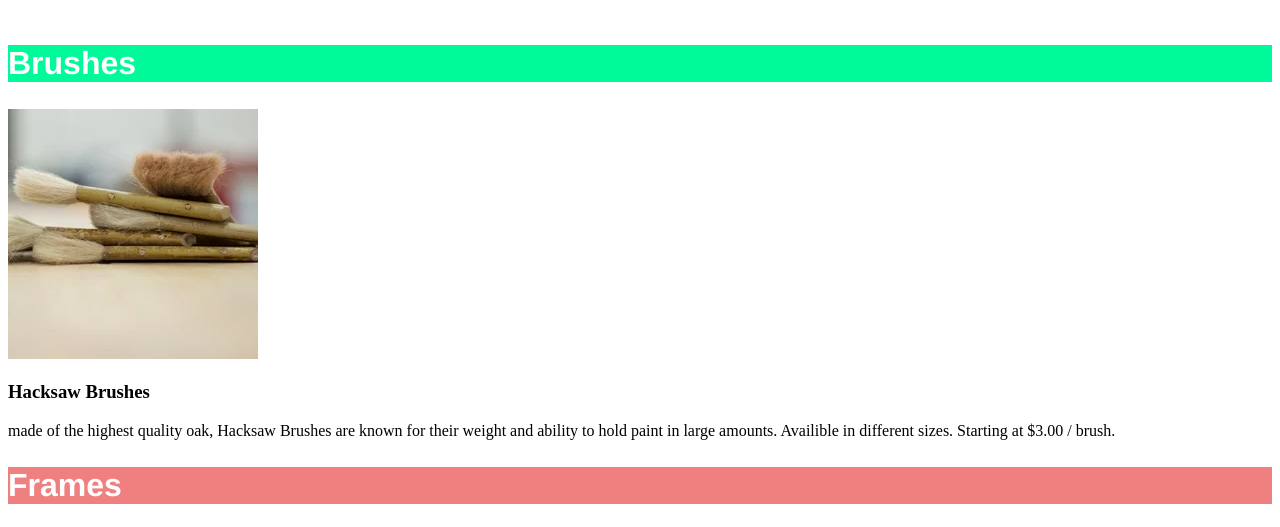
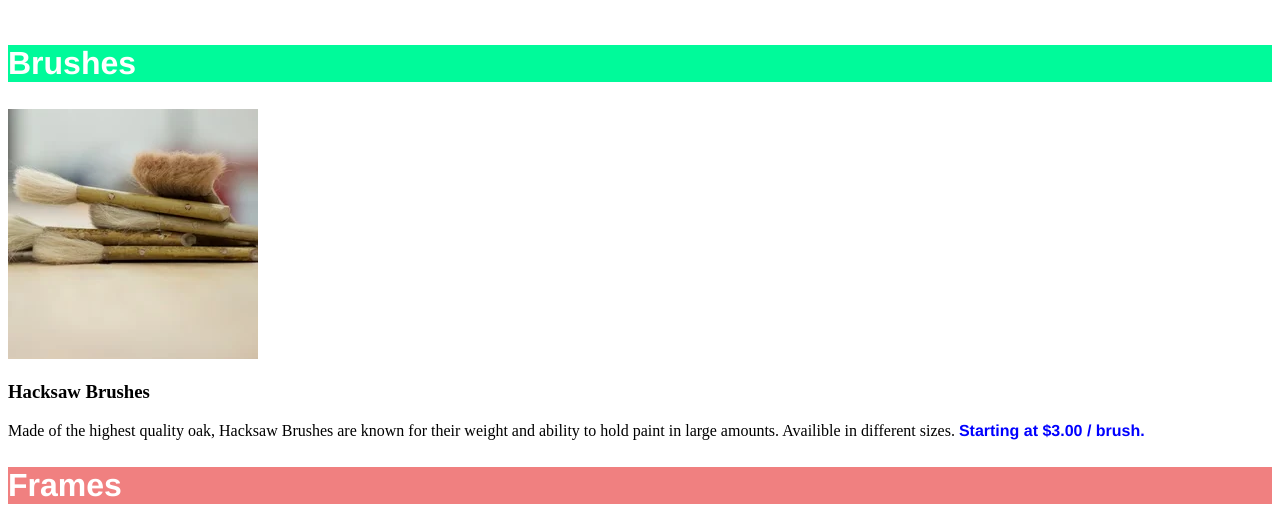
Before and after one commit to ZimmermannTomCode/Dasmoto-s-Arts---Crafts, a plain HTML site: page index.html in a window 1280 px wide. Shown: the part 204-731 px from the top of the page. Drawn offline with Linux system fonts and the light colour scheme.

Commit message:
a tag style

```diff
--- a/index.html
+++ b/index.html
@@ -17,7 +17,7 @@
       <img src="./img/hacksaw.webp" alt="Brushes" />
       <h3>Hacksaw Brushes</h3>
       <p>
-        made of the highest quality oak, Hacksaw Brushes are known for their
+        Made of the highest quality oak, Hacksaw Brushes are known for their
         weight and ability to hold paint in large amounts. Availible in
         different sizes. <a>Starting at $3.00 / brush.</a>
       </p>
--- a/style.css
+++ b/style.css
@@ -15,6 +15,12 @@ h2{
     color: white;
 }
 
+a{
+    font-family: Helvetica;
+    font-weight: bold;
+    color: blue;
+}
+
 .GreenBack{
     background-color: mediumspringgreen;
 }
```
